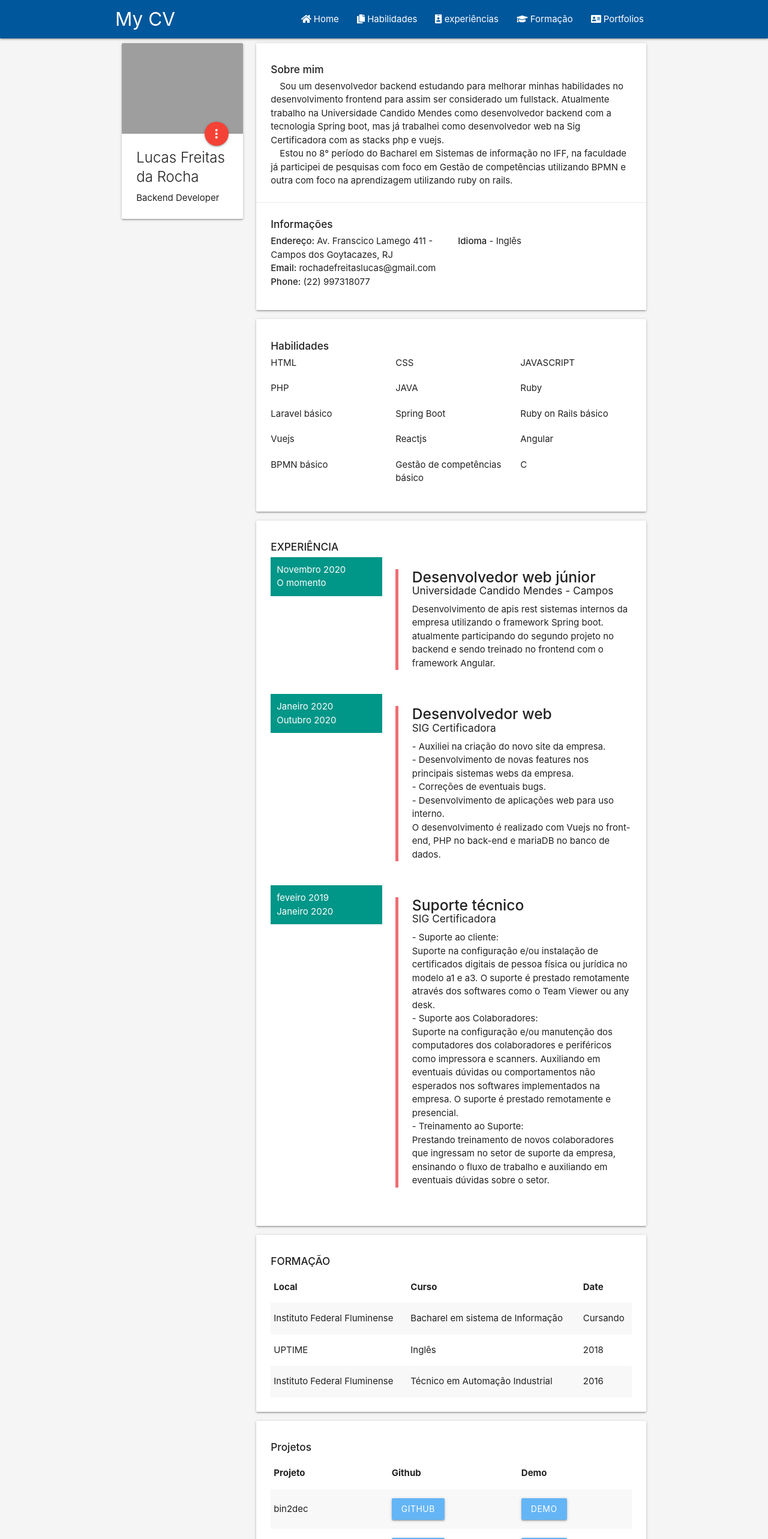
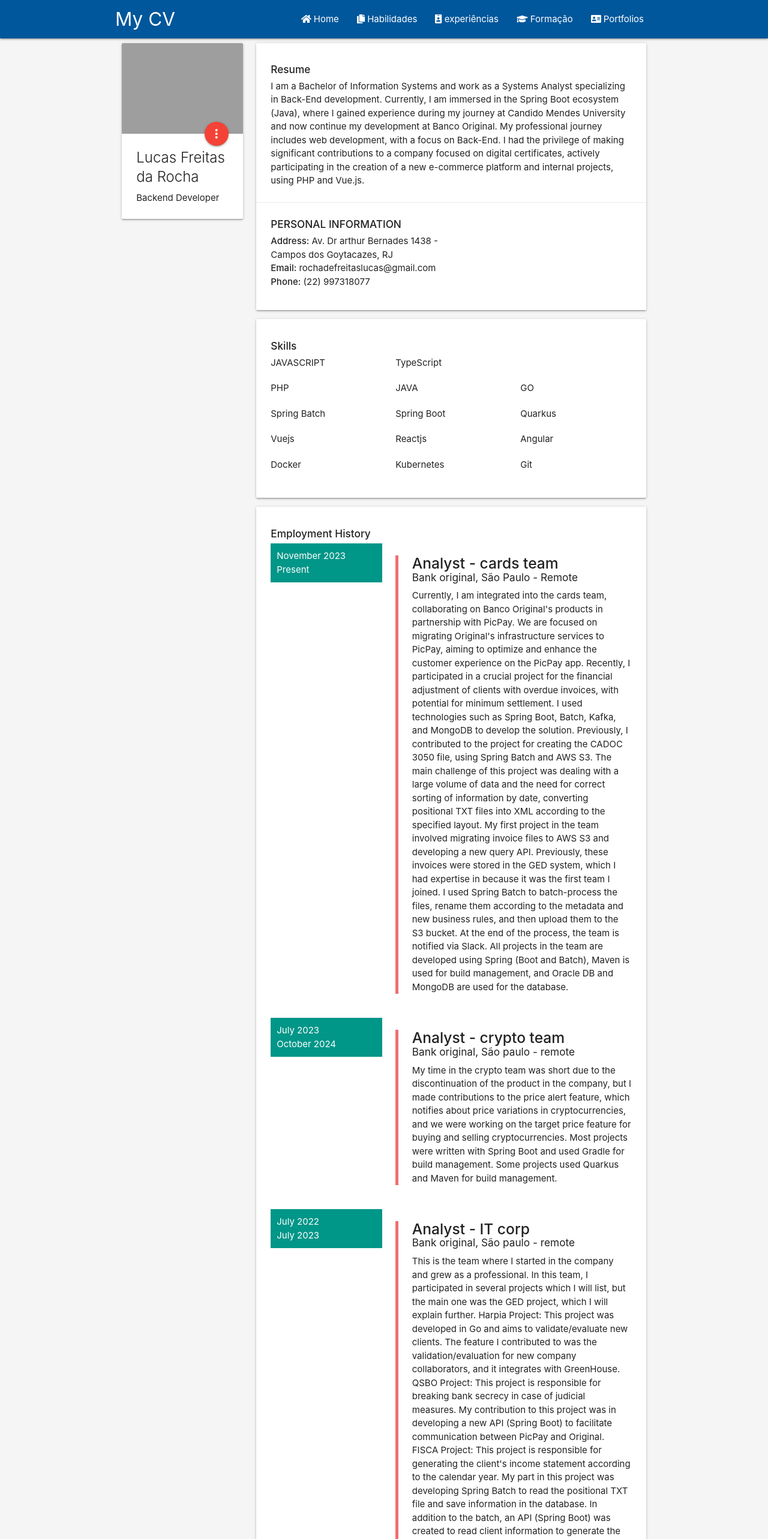
Before and after one commit to LucasFreitasRocha/mycv, a React (Create React App) app: page / in a window 1280 px wide. Shown: the top 2566 px of the page at 60% size. Built offline with nearby package versions, Linux system fonts and the light colour scheme; grey boxes are pictures that could not be loaded; the HTML template or start-up script is replaced by a standard one.

Commit message:
update resume

```diff
--- a/src/components/pages/about/About.js
+++ b/src/components/pages/about/About.js
@@ -6,33 +6,22 @@ export default function About() {
       <div className="card">
         <div className="card-content">
           <h6 className="mt-bottom">
-            <strong>Sobre mim</strong>
+            <strong>Resume</strong>
           </h6>
           <p>
-          &emsp;Sou um desenvolvedor backend estudando para melhorar minhas
-            habilidades no desenvolvimento frontend para assim ser considerado
-            um fullstack. Atualmente trabalho na Universidade Candido Mendes
-            como desenvolvedor backend com a tecnologia Spring boot, mas já
-            trabalhei como desenvolvedor web na Sig Certificadora com as stacks
-            php e vuejs.
+            I am a Bachelor of Information Systems and work as a Systems Analyst specializing in Back-End development. Currently, I am immersed in the Spring Boot ecosystem (Java), where I gained experience during my journey at Candido Mendes University and now continue my development at Banco Original.
+            My professional journey includes web development, with a focus on Back-End. I had the privilege of making significant contributions to a company focused on digital certificates, actively participating in the creation of a new e-commerce platform and internal projects, using PHP and Vue.js.
+          </p>
 
-          </p>
-          <p >
-
-            &emsp;Estou no 8° período do Bacharel em Sistemas de informação no IFF, na
-            faculdade já participei de pesquisas com foco em Gestão de
-            competências utilizando BPMN e outra com foco na aprendizagem
-            utilizando ruby on rails.
-          </p>
         </div>
         <div className="card-action">
           <h6>
-            <strong>Informações</strong>
+            <strong>PERSONAL INFORMATION</strong>
           </h6>
           <div className="row mt">
             <div className="col xl6 l6 m6 s12">
               <p>
-                <strong>Endereço:</strong> Av. Franscico Lamego 411 - Campos dos
+                <strong>Address:</strong> Av. Dr arthur Bernades 1438 - Campos dos
                 Goytacazes, RJ
               </p>
               <p>
@@ -42,11 +31,6 @@ export default function About() {
                 <strong>Phone:</strong> (22) 997318077
               </p>
             </div>
-            <div className="col xl6 l6 m6 s12">
-              <p>
-                <strong>Idioma</strong> - Inglês
-              </p>
-            </div>
           </div>
         </div>
       </div>
--- a/src/components/pages/educations/Educations.js
+++ b/src/components/pages/educations/Educations.js
@@ -11,18 +11,18 @@ export default function Educations() {
 					<table className='striped'>
 						<thead>
 							<tr>
-								<th>Local</th>
-								<th>Curso</th>
+								<th>Location</th>
+								<th>Course</th>
 								<th>Date</th>
 
 							</tr>
 						</thead>
 						<tbody>
 							<tr>
-								<td>Instituto Federal Fluminense</td>
-								<td>Bacharel em sistema de Informação</td>
+								<td>IFF - Instituto Federal Fluminense</td>
+								<td>Bachelor in Information Systems</td>
 								<td>
-									Cursando
+								September 2016 – November 2022
 								</td>
 							</tr>
 							<tr>
@@ -33,10 +33,10 @@ export default function Educations() {
 								</td>
 							</tr>
 							<tr>
-								<td>Instituto Federal Fluminense</td>
-								<td>Técnico em Automação Industrial</td>
+								<td>IFF - Instituto Federal Fluminense</td>
+								<td>Technician in Industrial Automation</td>
 								<td>
-									2016
+									June 2014 – July 2016
 								</td>
 							</tr>
 						</tbody>
--- a/src/components/pages/experiences/Experiences.js
+++ b/src/components/pages/experiences/Experiences.js
@@ -7,27 +7,29 @@ export default function Experiences() {
       <div className="card">
         <div className="card-content">
           <h6>
-            <strong>EXPERIÊNCIA</strong>
+            <strong>Employment History</strong>
           </h6>
           <div className="row mt-top">
             <div className="col xl4 l4 m6 s12">
               <p className="teal year_exp white-text pd-10">
-                Novembro 2020 <br />  O momento
+                November 2023 <br /> Present
               </p>
             </div>
             <div className="col xl8 l8 m6 s12">
               <blockquote className="no-pad">
                 <h5 className="no-pad mt-bottom margin-0">
-                  <strong>Desenvolvedor web júnior </strong>
+                  <strong>Analyst - cards team </strong>
                 </h5>
                 <h6 className="margin-0">
-                  Universidade Candido Mendes - Campos
+                  Bank original, São Paulo - Remote
                 </h6>
                 <p className="mt-10">
-                  Desenvolvimento de apis rest sistemas internos da empresa
-                  utilizando o framework Spring boot. atualmente participando do
-                  segundo projeto no backend e sendo treinado no frontend com o
-                  framework Angular.
+                  Currently, I am integrated into the cards team, collaborating on Banco Original's products in partnership with PicPay. We are focused on migrating Original's infrastructure services to PicPay, aiming to optimize and enhance the customer experience on the PicPay app.
+                  Recently, I participated in a crucial project for the financial adjustment of clients with overdue invoices, with potential for minimum settlement. I used technologies such as Spring Boot, Batch, Kafka, and MongoDB to develop the solution.
+                  Previously, I contributed to the project for creating the CADOC 3050 file, using Spring Batch and AWS S3. The main challenge of this project was dealing with a large volume of data and the need for correct sorting of information by date, converting positional TXT files into XML according to the specified layout.
+                  My first project in the team involved migrating invoice files to AWS S3 and developing a new query API. Previously, these invoices were stored in the GED system, which I had expertise in because it was the first team I joined. I used Spring Batch to batch-process the files, rename them according to the metadata and new business rules, and then upload them to the S3 bucket. At the end of the process, the team is notified via Slack.
+                  All projects in the team are developed using Spring (Boot and Batch), Maven is used for build management, and Oracle DB and MongoDB are used for the database.
+
                 </p>
               </blockquote>
             </div>
@@ -35,23 +37,114 @@ export default function Experiences() {
           <div className="row mt-top">
             <div className="col xl4 l4 m6 s12">
               <p className="teal year_exp white-text pd-10">
-                Janeiro 2020 <br /> Outubro 2020
+                July 2023 <br /> October 2024
               </p>
             </div>
             <div className="col xl8 l8 m6 s12">
               <blockquote className="no-pad">
                 <h5 className="no-pad mt-bottom margin-0">
-                  <strong>Desenvolvedor web </strong>
+                  <strong> Analyst - crypto team </strong>
                 </h5>
-                <h6 className="margin-0">SIG Certificadora</h6>
+                <h6 className="margin-0">
+                  Bank original, São paulo - remote
+                </h6>
                 <p className="mt-10">
-                  - Auxiliei na criação do novo site da empresa. <br />
-                  - Desenvolvimento de novas features nos principais sistemas
-                  webs da empresa. <br />
-                  - Correções de eventuais bugs. <br />
-                  - Desenvolvimento de aplicações web para uso interno. <br />O
-                  desenvolvimento é realizado com Vuejs no front-end, PHP no
-                  back-end e mariaDB no banco de dados.
+                  My time in the crypto team was short due to the discontinuation of the product in the company, but I made contributions to the price alert feature, which notifies about price variations in cryptocurrencies, and we were working on the target price feature for buying and selling cryptocurrencies.
+                  Most projects were written with Spring Boot and used Gradle for build management. Some projects used Quarkus and Maven for build management.
+                </p>
+              </blockquote>
+            </div>
+          </div>
+          <div className="row mt-top">
+            <div className="col xl4 l4 m6 s12">
+              <p className="teal year_exp white-text pd-10">
+                July 2022 <br /> July 2023
+              </p>
+            </div>
+            <div className="col xl8 l8 m6 s12">
+              <blockquote className="no-pad">
+                <h5 className="no-pad mt-bottom margin-0">
+                  <strong> Analyst - IT corp </strong>
+                </h5>
+                <h6 className="margin-0">
+                  Bank original, São paulo - remote
+                </h6>
+                <p className="mt-10">
+                  This is the team where I started in the company and grew as a professional. In this team, I participated in several projects which I will list, but the main one was the GED project, which I will explain further.
+                  Harpia Project: This project was developed in Go and aims to validate/evaluate new clients. The feature I contributed to was the validation/evaluation for new company collaborators, and it integrates with GreenHouse.
+                  QSBO Project: This project is responsible for breaking bank secrecy in case of judicial measures. My contribution to this project was in developing a new API (Spring Boot) to facilitate communication between PicPay and Original.
+                  FISCA Project:
+                  This project is responsible for generating the client's income statement according to the calendar year. My part in this project was developing Spring Batch to read the positional TXT file and save information in the database. In addition to the batch, an API (Spring Boot) was created to read client information to generate the PDF. PDF generation is done using Jasper.
+                  GED Project:
+                  This project is responsible for managing files in the company in general:
+                  - Evolution and maintenance of the document management system.
+                  - I participated in migrating from the Oracle Documaker document creation system to Jasper.
+                  - Migration from Oracle BPEL to Spring Batch for managing large volumes of data and integration with legacy systems in SOAP and Oracle WebLogic
+                </p>
+              </blockquote>
+            </div>
+          </div>
+          <div className="row mt-top">
+            <div className="col xl4 l4 m6 s12">
+              <p className="teal year_exp white-text pd-10">
+                July 2021 <br /> June 2022
+              </p>
+            </div>
+            <div className="col xl8 l8 m6 s12">
+              <blockquote className="no-pad">
+                <h5 className="no-pad mt-bottom margin-0">
+                  <strong>Junior Analyst </strong>
+                </h5>
+                <h6 className="margin-0">
+                  Bank original, São paulo - remote
+                </h6>
+                <p className="mt-10">
+                  As a Junior Analyst, I joined the company and made significant contributions to improving internal processes. I used IBM's BPM tool to optimize workflows and created new document templates using Oracle Documaker for the Electronic Document Management System (EDS).
+                  In the EDS, I was responsible for enhancing document search methods, using metadata for more efficient searches and facilitating the inclusion of new files.
+                  Additionally, I actively participated in a project called ANTIV, whose objective was to evaluate documents received from new clients for viruses and malware, ensuring the security of company data.
+                </p>
+              </blockquote>
+            </div>
+          </div>
+          <div className="row mt-top">
+            <div className="col xl4 l4 m6 s12">
+              <p className="teal year_exp white-text pd-10">
+                November 2020 <br />  June 2021
+              </p>
+            </div>
+            <div className="col xl8 l8 m6 s12">
+              <blockquote className="no-pad">
+                <h5 className="no-pad mt-bottom margin-0">
+                  <strong>Junior Developer </strong>
+                </h5>
+                <h6 className="margin-0">
+                  Candido Mendes University - Campos dos Goytacazes
+                </h6>
+                <p className="mt-10">
+                  - Development of RESTful APIs for internal systems, migrating from JSF to Spring Boot
+                  - Bug fixing and implementation of new features
+                </p>
+              </blockquote>
+            </div>
+          </div>
+          <div className="row mt-top">
+            <div className="col xl4 l4 m6 s12">
+              <p className="teal year_exp white-text pd-10">
+                January 2020 <br /> October 2020
+              </p>
+            </div>
+            <div className="col xl8 l8 m6 s12">
+              <blockquote className="no-pad">
+                <h5 className="no-pad mt-bottom margin-0">
+                  <strong>Full stack developer </strong>
+                </h5>
+                <h6 className="margin-0">SIG Certificadora - Campos dos Goytacazes</h6>
+                <p className="mt-10">
+                  - contributed to the creation of the company's new website.
+                  - developed new features in the company's main web systems.
+                  - made bug fixes when necessary.
+                  - developed web applications for internal use within the company.
+                  All development was done using Vue.js on the front-end, PHP on the back-end, and MariaDB as the database.
                 </p>
               </blockquote>
             </div>
@@ -60,31 +153,21 @@ export default function Experiences() {
           <div className="row mt-top">
             <div className="col xl4 l4 m6 s12">
               <p className="teal year_exp white-text pd-10">
-                feveiro 2019 <br /> Janeiro 2020
+                February 2019 <br /> January 2020
               </p>
             </div>
             <div className="col xl8 l8 m6 s12">
               <blockquote className="no-pad">
                 <h5 className="no-pad mt-bottom margin-0">
-                  <strong>Suporte técnico</strong>
+                  <strong>IT suport</strong>
                 </h5>
-                <h6 className="margin-0">SIG Certificadora</h6>
+                <h6 className="margin-0">SIG Certificadora - Campos dos Goytacazes</h6>
                 <p className="mt-10">
-                  - Suporte ao cliente:  <br/>
-                  Suporte na configuração e/ou instalação
-                  de certificados digitais de pessoa física ou jurídica no
-                  modelo a1 e a3. O suporte é prestado remotamente através dos
-                  softwares como o Team Viewer ou any desk.  <br/>
-                   - Suporte aos Colaboradores:  <br/>
-                   Suporte na configuração e/ou manutenção dos
-                  computadores dos colaboradores e periféricos como impressora e
-                  scanners. Auxiliando em eventuais dúvidas ou comportamentos
-                  não esperados nos softwares implementados na empresa. O
-                  suporte é prestado remotamente e presencial.  <br/>
-                   - Treinamento ao Suporte:  <br/>
-                    Prestando treinamento de novos colaboradores que
-                  ingressam no setor de suporte da empresa, ensinando o fluxo de
-                  trabalho e auxiliando em eventuais dúvidas sobre o setor.
+                  Customer Support:
+                  I provided support in the configuration and/or installation of digital certificates, for both individuals and legal entities, in A1 and A3 models. This support was provided remotely, using software such as TeamViewer or AnyDesk. Employee Support:
+                  I provided support in configuring and/or maintaining computers and peripherals for employees, such as printers and scanners. Additionally, I assisted with any doubts or unexpected behaviors in the software implemented in the company. This support was provided both remotely and in person, as needed.
+                  Training for Support Team:
+                  I conducted training for new employees who joined the support department of the company, guiding them through the workflow and helping clarify any doubts related to the sector.
                 </p>
               </blockquote>
             </div>
--- a/src/components/pages/skills/Skills.js
+++ b/src/components/pages/skills/Skills.js
@@ -6,17 +6,14 @@ export default function Skills() {
       <div className="card">
         <div className="card-content">
           <h6>
-            <strong>Habilidades</strong>
+            <strong>Skills</strong>
           </h6>
           <div className="row mt-top">
             <div className="col s4">
-              <p>HTML</p>
+              <p>JAVASCRIPT</p>
             </div>
             <div className="col s4">
-              <p>CSS</p>
-            </div>
-            <div className="col s4">
-              <p>JAVASCRIPT</p>
+              <p>TypeScript</p>
             </div>
           </div>
           <div className="row">
@@ -27,18 +24,18 @@ export default function Skills() {
               <p>JAVA</p>
             </div>
             <div className="col s4">
-              <p>Ruby</p>
+              <p>GO</p>
             </div>
           </div>
           <div className="row">
             <div className="col s4">
-              <p>Laravel básico</p>
+              <p>Spring Batch</p>
             </div>
             <div className="col s4">
               <p>Spring Boot</p>
             </div>
             <div className="col s4">
-              <p>Ruby on Rails básico</p>
+              <p>Quarkus</p>
             </div>
           </div>
           <div className="row">
@@ -54,13 +51,13 @@ export default function Skills() {
           </div>
           <div className="row">
             <div className="col s4">
-              <p>BPMN básico</p>
+              <p>Docker</p>
             </div>
             <div className="col s4">
-              <p>Gestão de competências básico </p>
+              <p>Kubernetes </p>
             </div>
             <div className="col s4">
-              <p>C</p>
+              <p>Git</p>
             </div>
           </div>
         </div>
```
Also changed, not shown: 2 other files (tests, documents, lock files or other folders).
